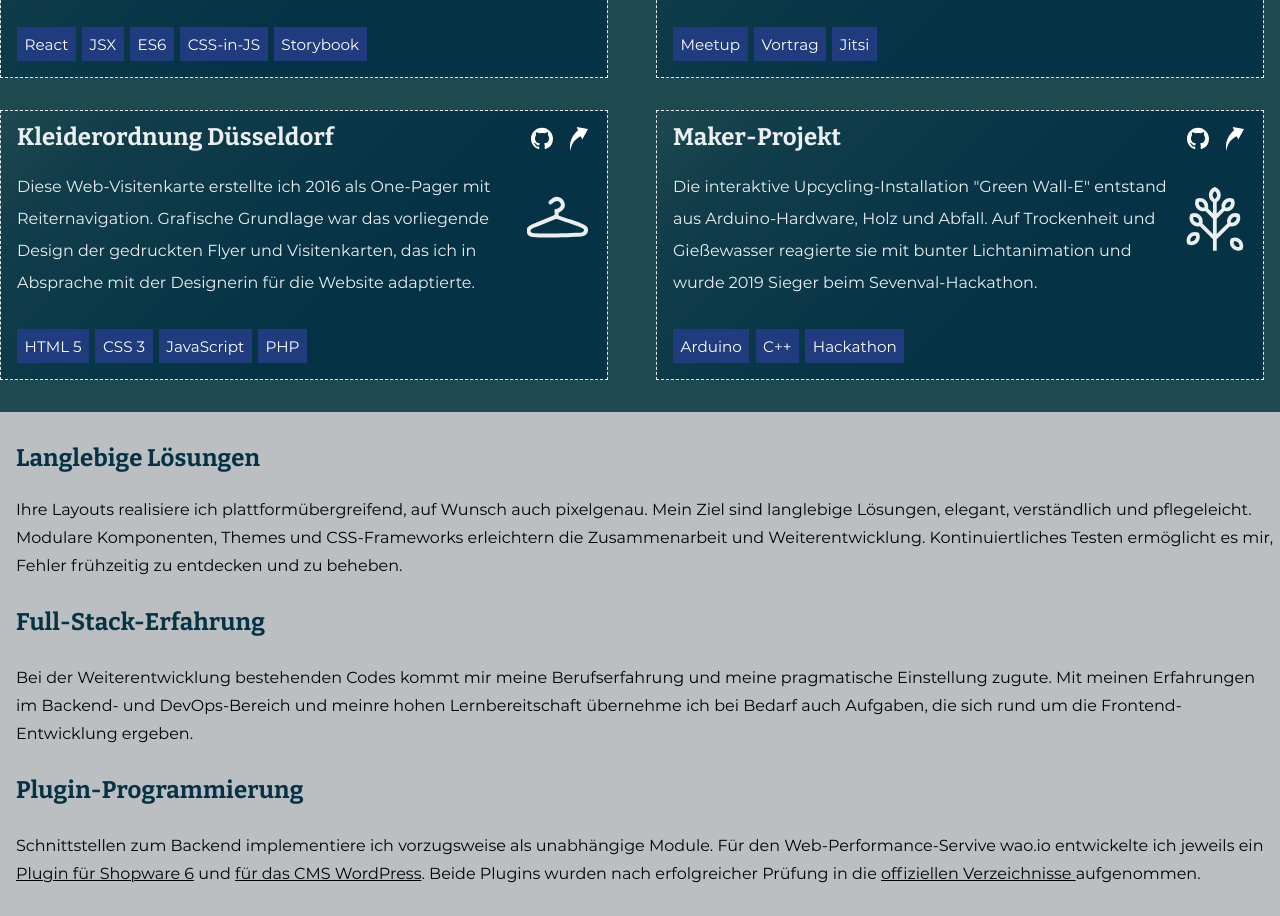
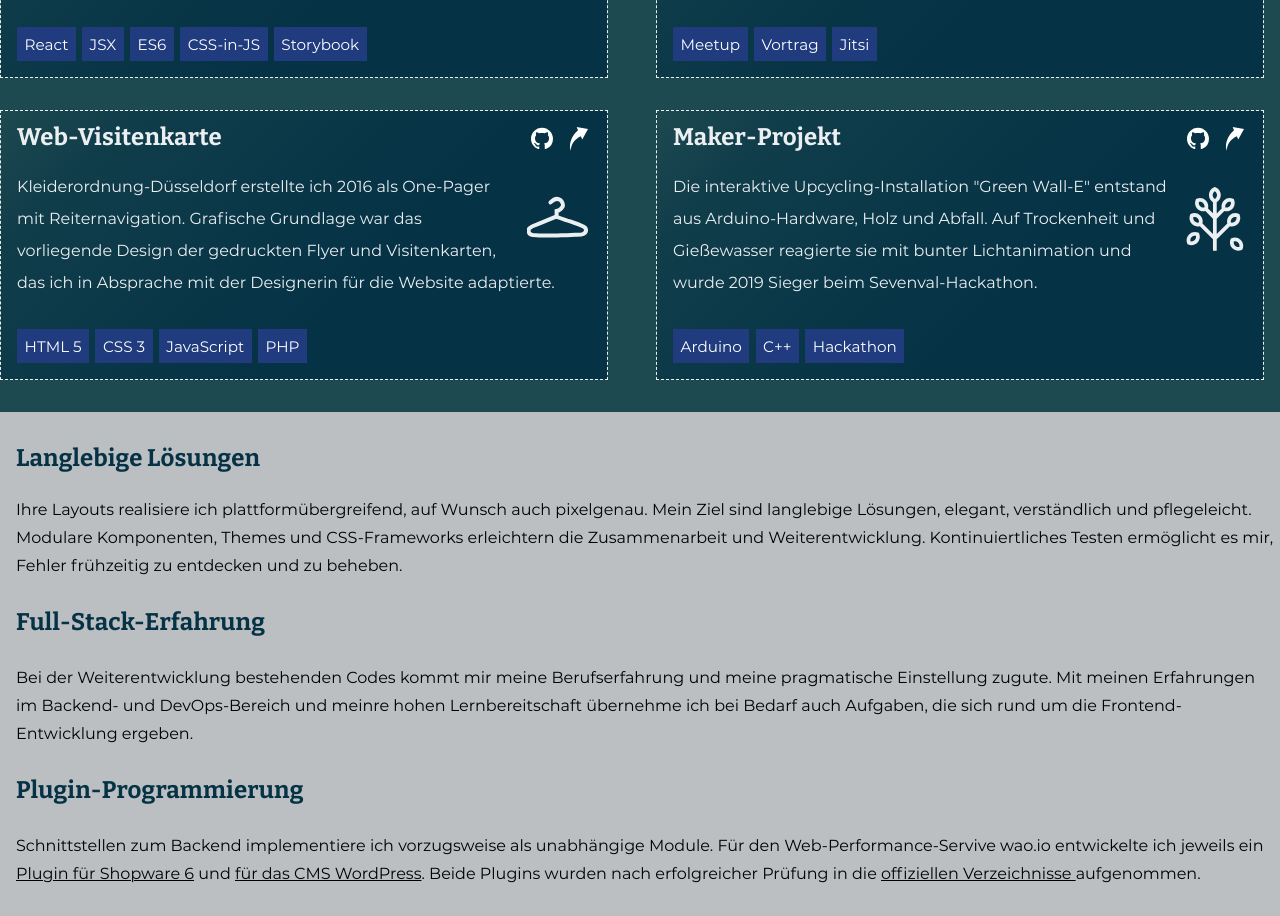
Before and after one commit to openmindculture/ingo-steinke.de, an Eleventy site: page src/index.liquid in a window 1280 px wide. Shown: the part 2244-3160 px from the top of the page. Built offline with nearby package versions, Linux system fonts and the light colour scheme; Eleventy itself is replaced by a stand-in of ours; files that its build step writes are made by us from their sources; files whose address does not match are found by name; what postcss-import, precss would draw is missing.

Commit message:
content: fix project description

```diff
--- a/src/index.liquid
+++ b/src/index.liquid
@@ -399,7 +399,7 @@ domain-verify: 4c4296e5835f4a47eb2c2e5488a99d71
               <article class="tile" id="project-kleiderordnung">
                 <div class="flex bg-peel  pl1">
                   <header>
-                    <h3><span class="text-line">Kleiderordnung Düsseldorf</span></h3>
+                    <h3>Web-Visitenkarte</h3>
                   </header>
                   <p>
                     <img
@@ -409,7 +409,7 @@ domain-verify: 4c4296e5835f4a47eb2c2e5488a99d71
                       alt=""
                     />
                     <span class="text-line">
-                      Diese Web-Visitenkarte erstellte ich 2016 als One-Pager mit Reiternavigation. Grafische Grundlage war das vorliegende Design der gedruckten Flyer und Visitenkarten, das ich in Absprache mit der Designerin für die Website adaptierte.
+                      Kleiderordnung-Düsseldorf erstellte ich 2016 als One-Pager mit Reiternavigation. Grafische Grundlage war das vorliegende Design der gedruckten Flyer und Visitenkarten, das ich in Absprache mit der Designerin für die Website adaptierte.
                       <a
                         class="iconlink github"
                         href="https://github.com/openmindculture/kleiderordnung"
```
Also changed, not shown: 1 other file.
